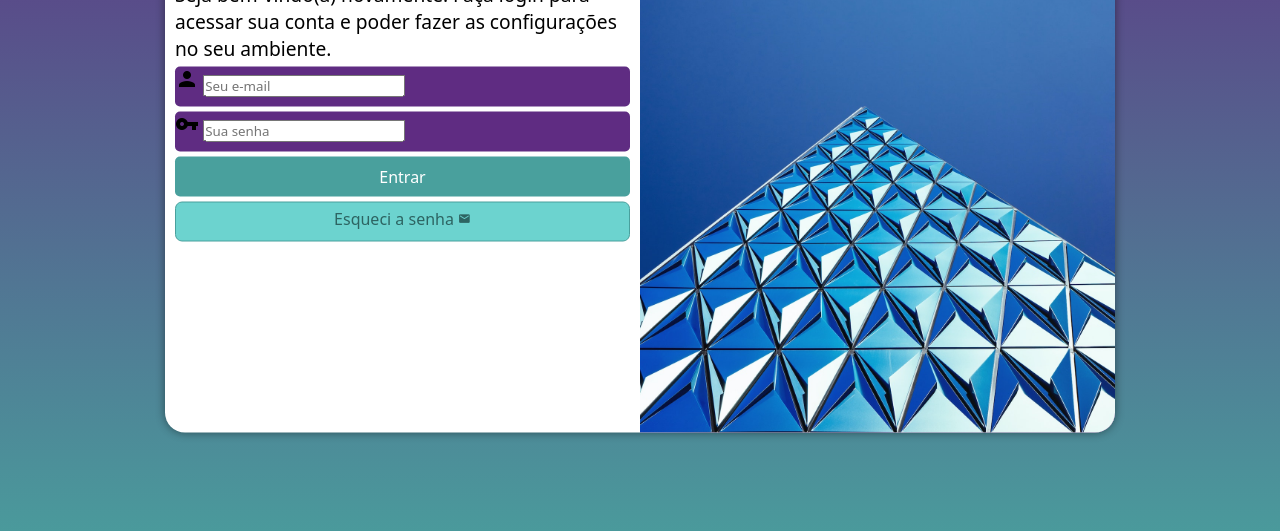
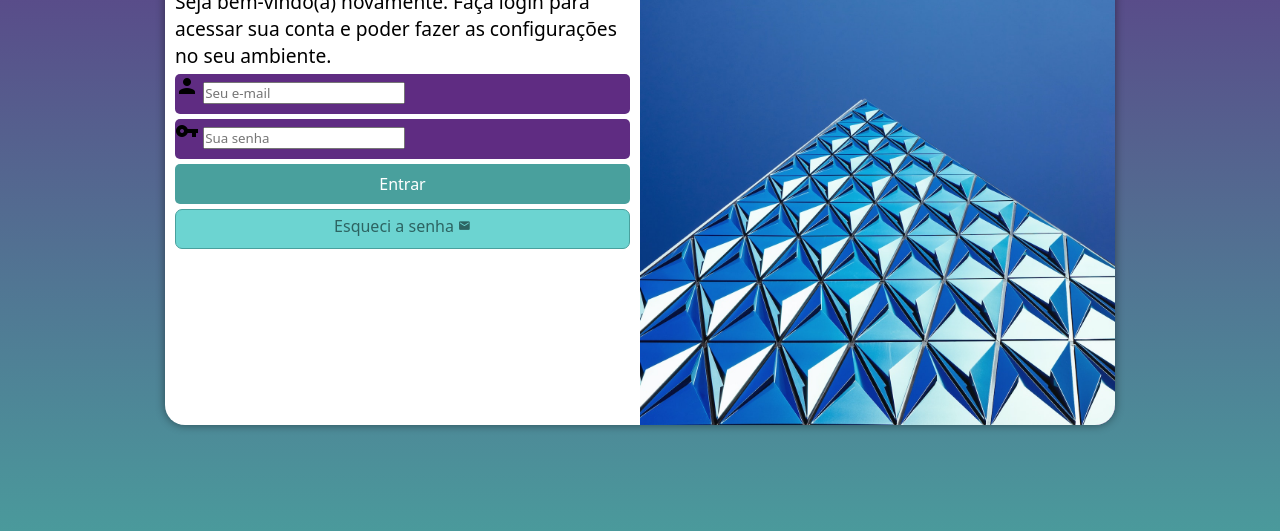
Before and after one commit to ASFDGSDJKHJSDJK/projeto-login, a plain HTML site: page index.html in a window 1280 px wide. In both pictures the pointer is over the link 402 px from the left and 446 px from the top of the page. Shown: the part 225-756 px from the top of the page. Drawn offline with Linux system fonts and the light colour scheme.

Commit message:
formatacao* do formulario*

```diff
--- a/estilos/style.css
+++ b/estilos/style.css
@@ -34,7 +34,7 @@ section#login {
 
     background-color: white;
     width: 250px;
-    height: 515px;
+    height: 500px;
     border-radius: 20px;
     box-shadow: 0px 0px 10px rgba(0, 0, 0, 0.450);
 
@@ -70,7 +70,7 @@ form > div.campo{
  width: 100%;
  height: 40px;
  border-radius: 5px;
-  margin: 5px 0px ;
+ margin: 5px 0px;
 }
 
 div.campo > label{
@@ -82,7 +82,7 @@ form > input[type=submit]{
     font-size: 1em;
     width: 100%;
     height: 40px;
-    background-color:#49a09d ;
+    background-color: #49a09d;
     color: white;
     border: none;
     border-radius: 5px;
@@ -93,25 +93,23 @@ form > input[type=submit]:hover{
     background-color: #2d6462;
 }
 
-
-form > a.botao {
+form > a.botao{
     display: block;
     text-align: center;
     font-size: 1em;
     width: 100%;
+    padding-top: 5px;
+    margin-top: 5px;
     height: 40px;
-    padding-top: 5px ;
-    margin-top: 5px;
     background-color: white;
     color: #2d6462;
     border: 1px solid #49a09d;
     border-radius: 7px;
     text-decoration: none;
-    cursor: pointer;
 }
 
-form > a.botao:hover{
-    background-color: #6cd3cf;
+form a.botao:hover{
+    background-color: #6cd4d1;
 }
 
 form > a.botao > i{
```
Also changed, not shown: index.html (+3 -1 lines). Lines whose indentation alone changed are shown as unchanged.
